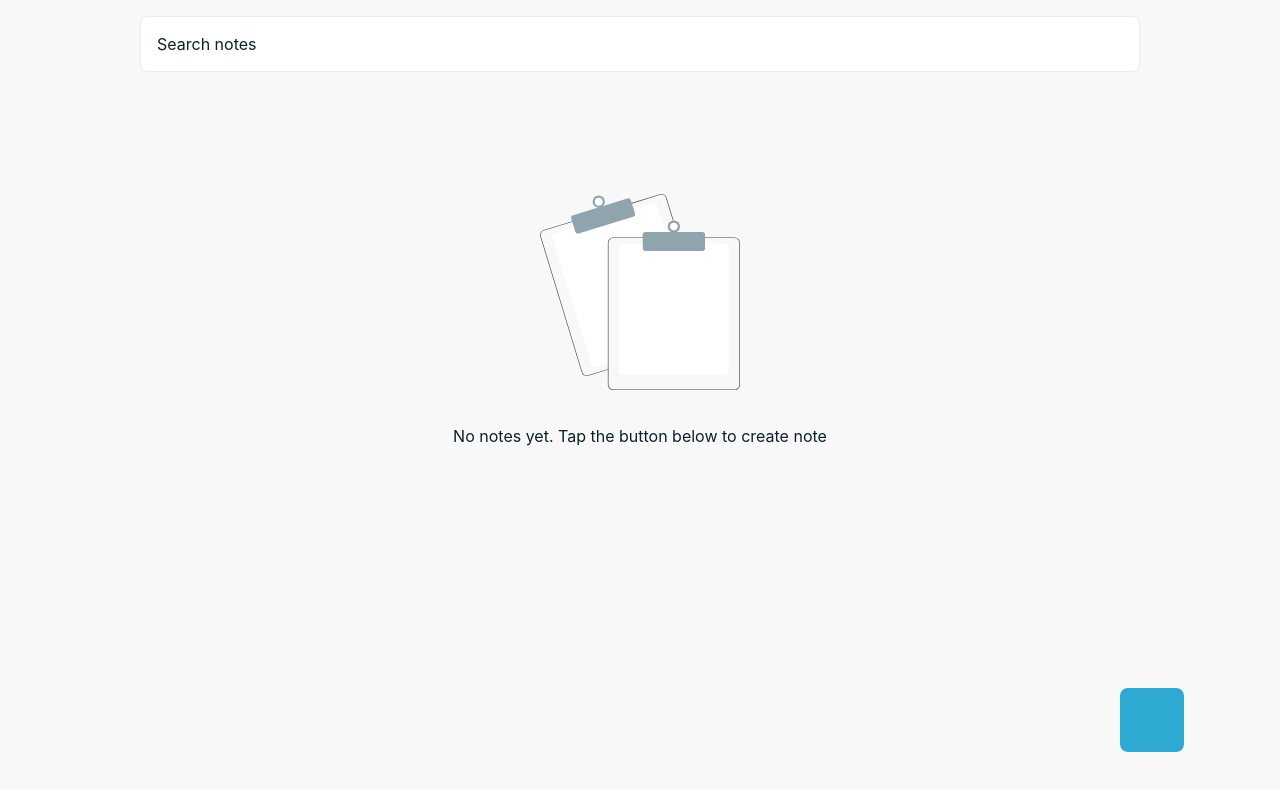
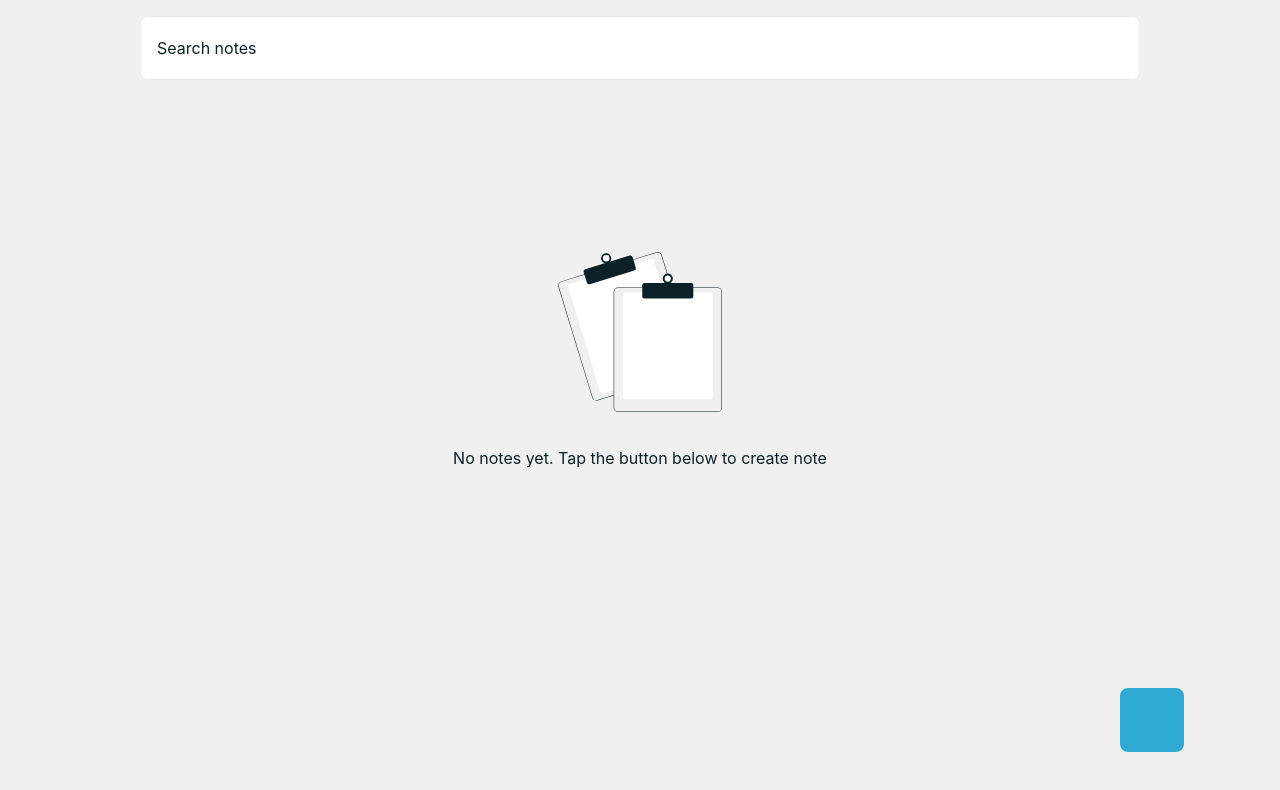
Before and after one commit to gzkdev/minote, a React (Create React App) app: page / in a window 1280 px wide. Shown: the top 790 px of the page. Built offline with nearby package versions, Linux system fonts and the light colour scheme; some icons are missing.

Commit message:
mass update on app

```diff
--- a/src/components/EmptyState.jsx
+++ b/src/components/EmptyState.jsx
@@ -4,7 +4,7 @@ import EmptyStateImage from "../assets/images/empty-state.svg";
 
 const EmptyStateStyled = styled.div`
   max-width: 90%;
-  min-height: 80vh;
+  min-height: 90vh;
   display: flex;
   flex-direction: column;
   align-items: center;
@@ -14,8 +14,8 @@ const EmptyStateStyled = styled.div`
 
   & img {
     display: block;
-    width: 200px;
-    height: 200px;
+    width: 164px;
+    height: 164px;
     margin-bottom: 2rem;
     object-fit: contain;
     pointer-events: none;
--- a/src/components/GlobalStyles.jsx
+++ b/src/components/GlobalStyles.jsx
@@ -15,7 +15,7 @@ const GlobalStyles = createGlobalStyle`
         font-size: 100%;
         scroll-behavior: smooth;
         box-sizing: border-box;
-        --color-bg: rgb(248, 248, 248);
+        --color-bg: #f0f0f0;
         --color-text:rgb(12, 32, 39);
         --color-white: hsl(0, 0%, 100%);
         --color-off-white: rgb(235, 235, 235);
@@ -23,42 +23,7 @@ const GlobalStyles = createGlobalStyle`
         --color-red: 0, 100%, 50%;
         --color-yellow: 44, 100%, 53%;
         --color-green: 110, 91%, 40%;
-
-
-        /* --color-text: hsl(195, 53%, 79%); */
-        /* --color1: rgb(238, 248, 255);
-        --color2: rgb(187, 222, 251);
-        --color3: rgb(144, 202, 249);
-        --color4: rgb(100, 181, 246);
-        --color5: rgb(21, 101, 192);
-        --color6: rgb(13, 71, 161); */
-        /* --color0: rgb(255, 255, 255);
-        --color2: rgb(236, 239, 241);
-        --color1: rgb(207, 216, 220);
-        --color3: rgb(176, 190, 197);
-        --color4: rgb(144, 164, 174);
-        --color5: rgb(69, 90, 100);
-        --color6: rgb(13, 71, 161); */
     }
-
-    /* [data-theme="dark"]{
-        --color4: rgb(255, 255, 255);
-        --color6: rgb(236, 239, 241);
-        --color2: rgb(207, 216, 220);
-        --color3: rgb(176, 190, 197);
-        --color5: rgb(144, 164, 174);
-        --color0: rgb(69, 90, 100);
-        --color1: rgb(38, 50, 56);
-
-        *::placeholder {
-            color: inherit;
-        }
-
-        body{
-        color: var(--color6);
-        }
-
-    } */
 
     body{
         font-size: 1rem;
--- a/src/components/Notes/NoteItemExpandedStyled.jsx
+++ b/src/components/Notes/NoteItemExpandedStyled.jsx
@@ -3,7 +3,7 @@ import styled from "styled-components";
 const NoteItemExpandedStyled = styled.div`
   position: fixed;
   inset: 0;
-  background-color: var(--color0);
+  background-color: var(--color-white);
   z-index: 1000;
 
   & .wrapper {
@@ -51,18 +51,17 @@ const NoteItemExpandedStyled = styled.div`
         font-weight: 600;
         transition: transform 200ms;
         border-radius: 4px;
+        padding-right: 1rem;
         cursor: pointer;
-        padding-right: 1rem;
 
         &:nth-child(2) {
           margin-left: auto;
           margin-right: 1rem;
-          color: var(--color5);
         }
 
         &:nth-child(3) {
-          background-color: var(--color6);
-          color: var(--color1);
+          background-color: hsl(var(--color-blue));
+          color: var(--color-white);
           padding: 0 1rem;
         }
 
--- a/src/components/Notes/NoteItemStyled.jsx
+++ b/src/components/Notes/NoteItemStyled.jsx
@@ -2,12 +2,13 @@ import styled from "styled-components";
 
 const NoteItemStyled = styled.div`
   padding: 1rem 1rem;
-  min-height: 96px;
+  min-height: 128px;
   display: flex;
   flex-direction: column;
   justify-content: space-between;
-  background-color: var(--color0);
+  background-color: var(--color-white);
   border-radius: 8px;
+  border: 1px solid var(--color-off-white);
   cursor: pointer;
 `;
 
--- a/src/components/SearchBar/SearchBar.jsx
+++ b/src/components/SearchBar/SearchBar.jsx
@@ -11,9 +11,9 @@ const SearchBarStyled = styled.div`
   transform: translate(-50%, 0);
   display: flex;
   align-items: center;
-  width: 90%;
+  width: 95%;
   max-width: 1000px;
-  min-height: 56px;
+  min-height: 64px;
   padding: 0 1rem;
   background-color: var(--color-white);
   border: 1px solid var(--color-off-white);
```
Also changed, not shown: src/assets/images/empty-state.svg.
